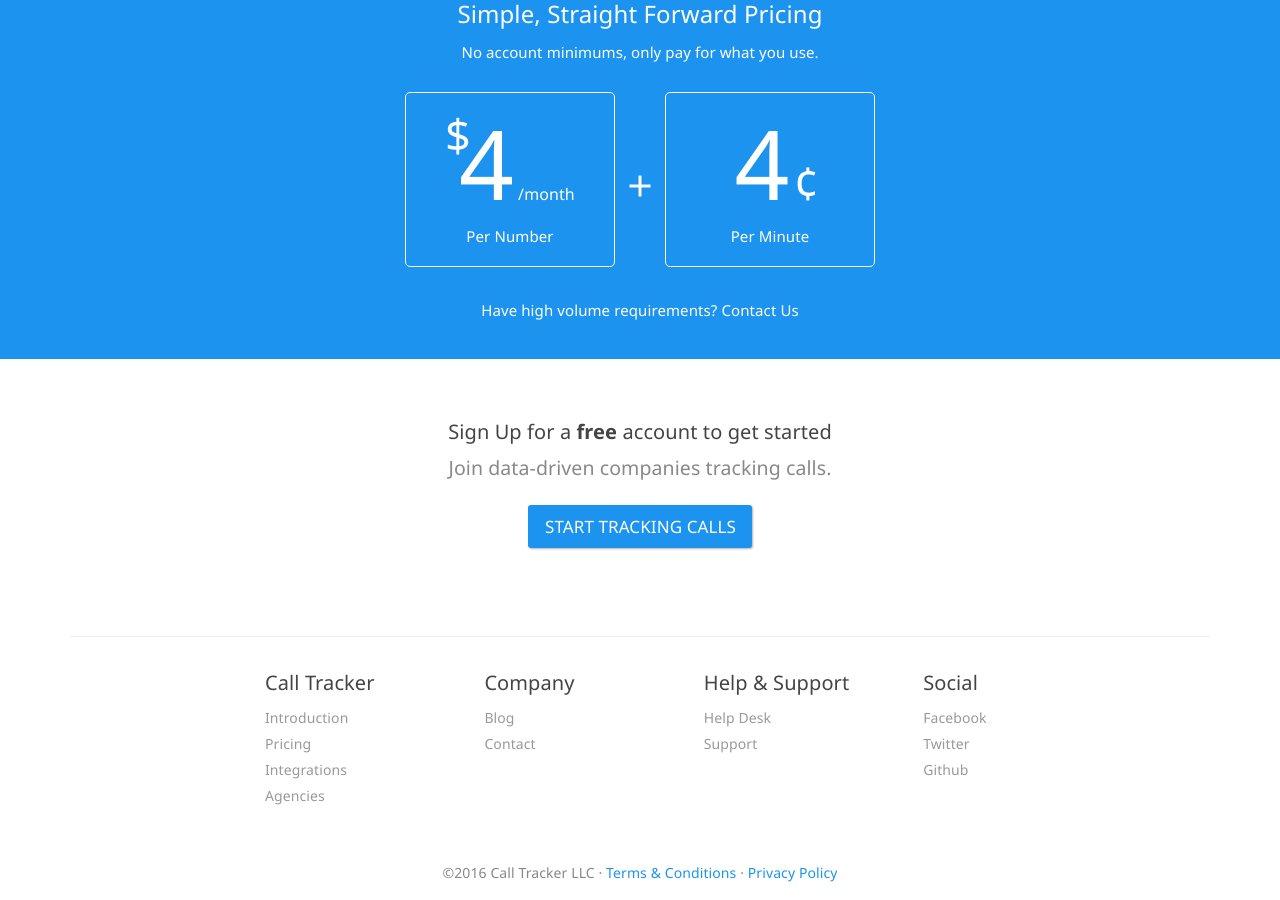
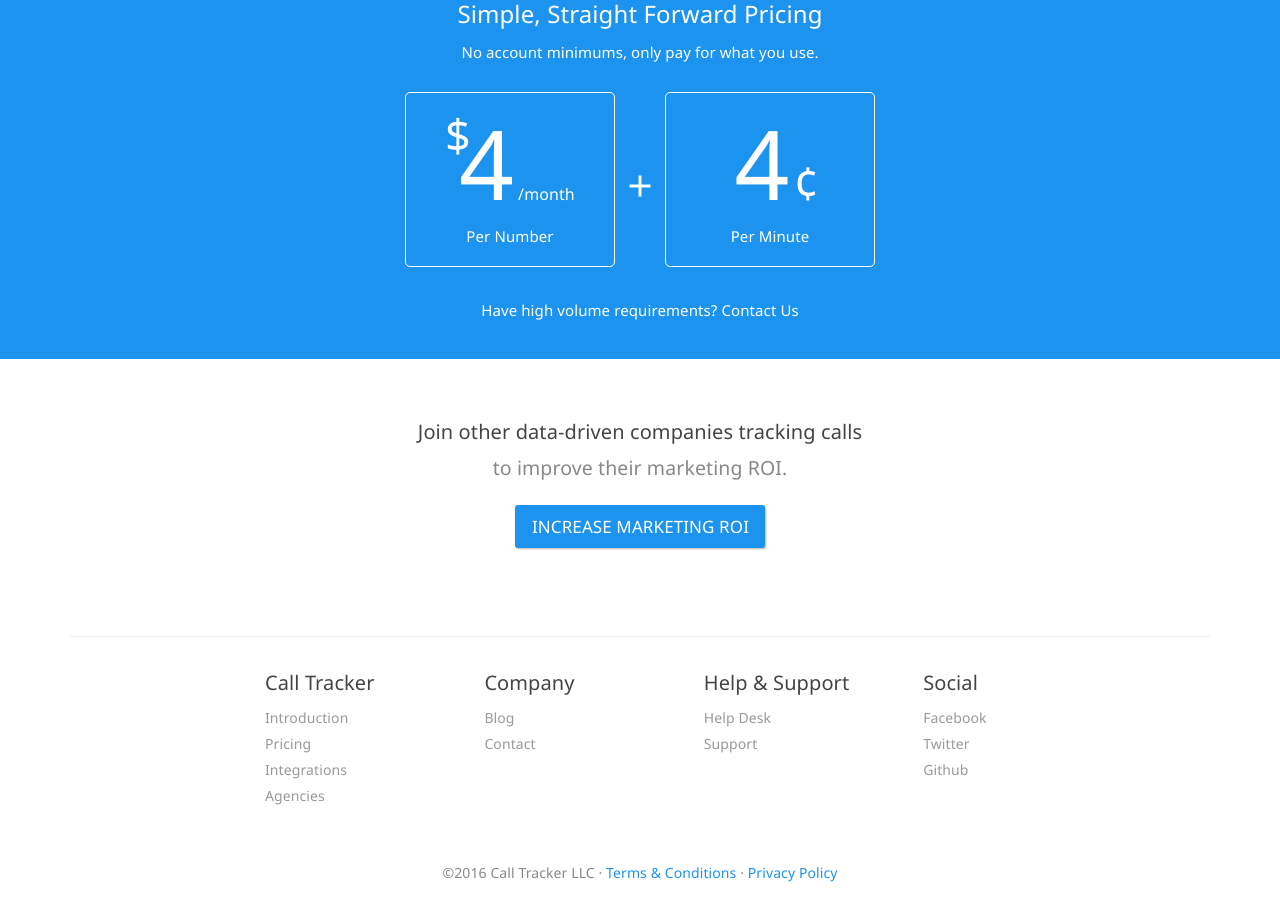
Before and after one commit to sumonst21/calltrackerio-site, a Jekyll site: the page built from index.html, in a window 1280 px wide and 900 px high, scrolled down 4258 px. Built offline with Jekyll 4.4.1, drawn with Linux system fonts in a browser that asks for light colours.

Commit message:
reword some ctas

```diff
--- a/_includes/beta-notify.html
+++ b/_includes/beta-notify.html
@@ -3,7 +3,7 @@
 		<div class="row">
 			<div class="col-md-12">
 				<p class="m-t-5 m-b-5 text-center">Sign up for the public beta and get 15% off for life.
-				<a href="https://app.calltracker.io/signup/" class="btn btn-xs btn-success" onclick="javascript:ga('send', 'event', 'Button', 'Click', 'Beta Signup');">Sign Up</a>
+				<a href="https://app.calltracker.io/signup/" class="btn btn-xs btn-success" onclick="javascript:ga('send', 'event', 'Button', 'Click', 'Beta Signup');">Get Started</a>
 				</p>
 			</div>
 		</div>
--- a/_includes/footer.html
+++ b/_includes/footer.html
@@ -1,9 +1,9 @@
 <div class="container">
 	<div class="row m-t-50 m-b-50">
 		<div class="col-md-12 text-center">
-			<h5>Sign Up for a <strong>free</strong> account to get started</h5>
-			<p class="lead">Join data-driven companies tracking calls.</p>
-			<p><a href="https://app.calltracker.io/signup/" class="btn btn-lg btn-primary">Start Tracking Calls</a></p>
+			<h5>Join other data-driven companies tracking calls</h5>
+			<p class="lead"> to improve their marketing ROI.</p>
+			<p><a href="https://app.calltracker.io/signup/" class="btn btn-lg btn-primary">Increase Marketing ROI</a></p>
 		</div>
 	</div>
 </div>
```
